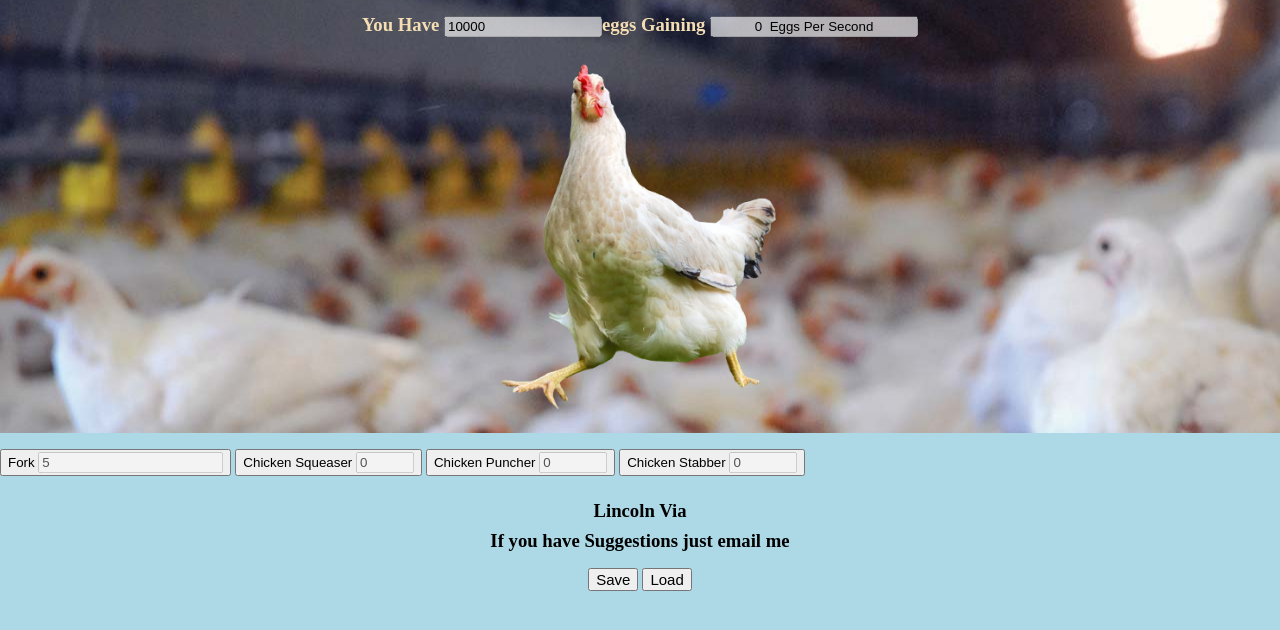
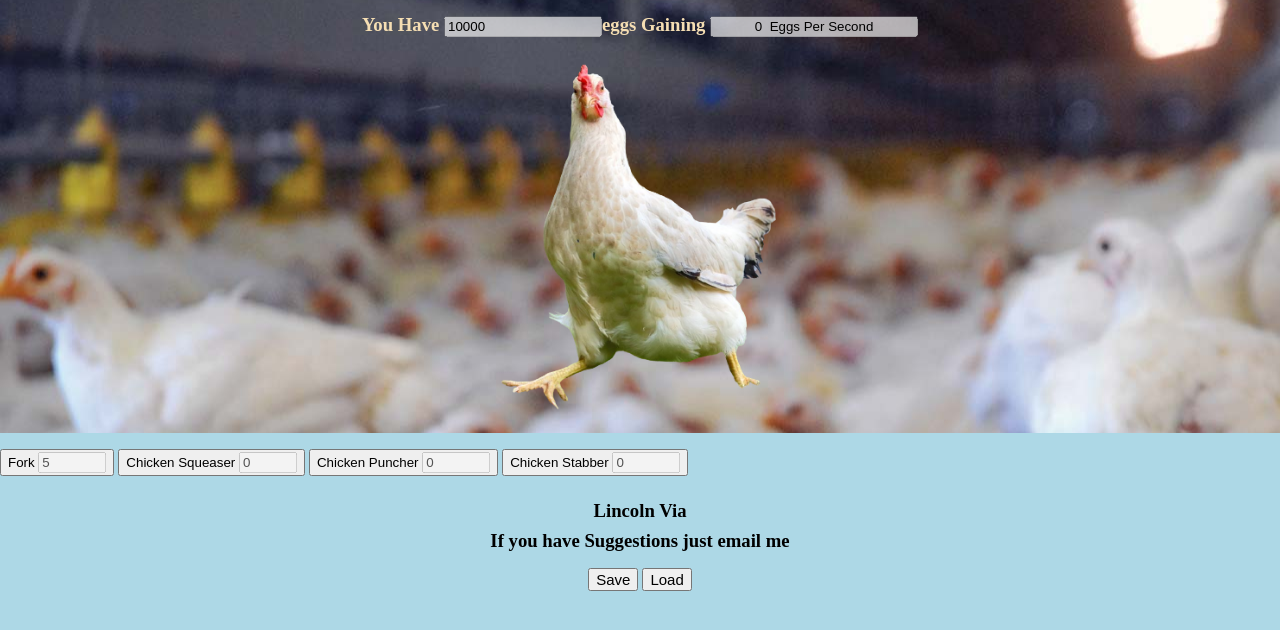
Before and after one commit to LincolnVia/ChickenClicker, a plain HTML site: page index.html in a window 1280 px wide. Shown: the part 66-696 px from the top of the page. Drawn offline with Linux system fonts and the light colour scheme.

Commit message:
Update styles.css

```diff
--- a/styles.css
+++ b/styles.css
@@ -57,6 +57,9 @@ body {
 #StabberCost {
   width: 60px;
 }
+#ForkCost {
+  width: 60px;
+}
 #Save {
   font-size: 15px;
   bottom: 13px;
```
